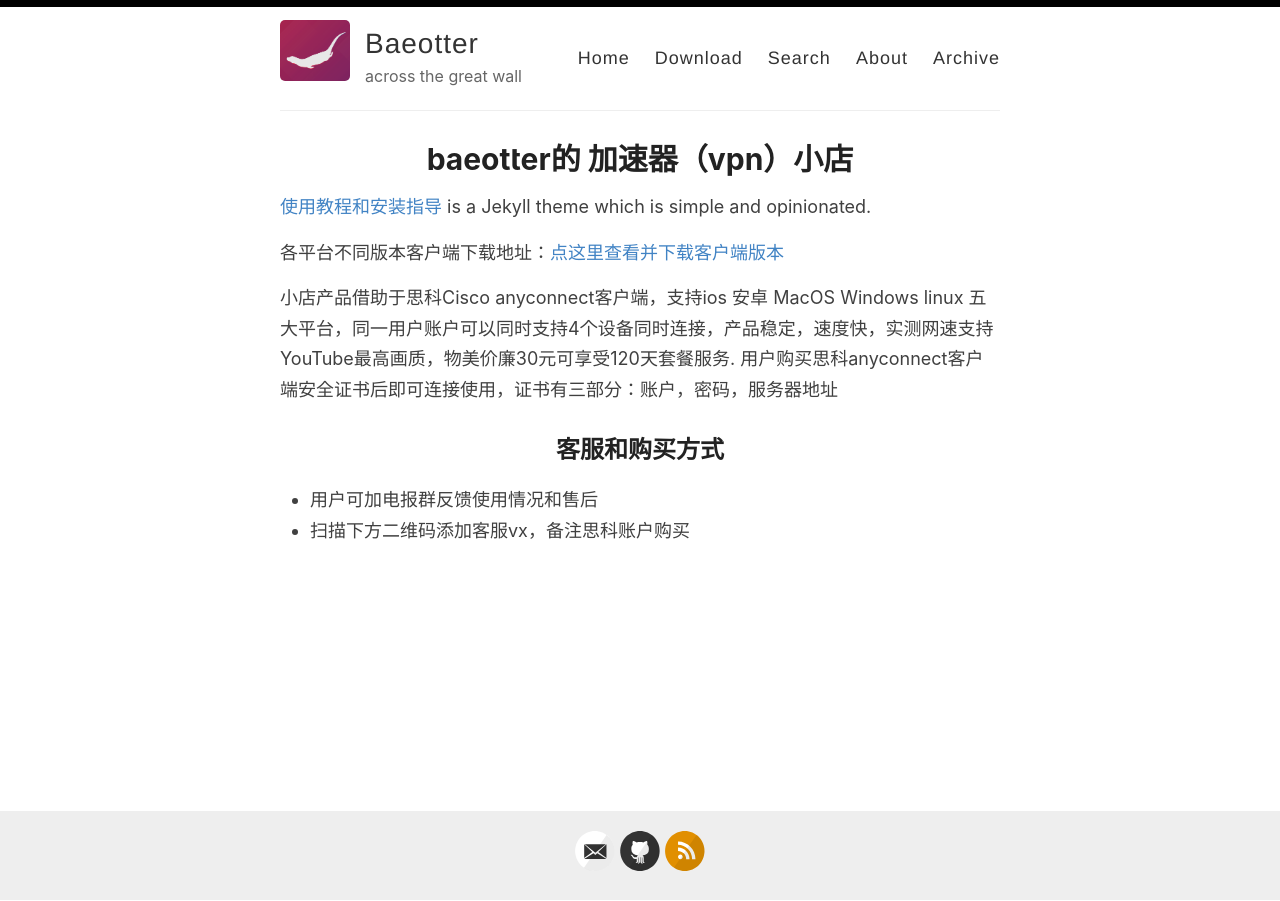
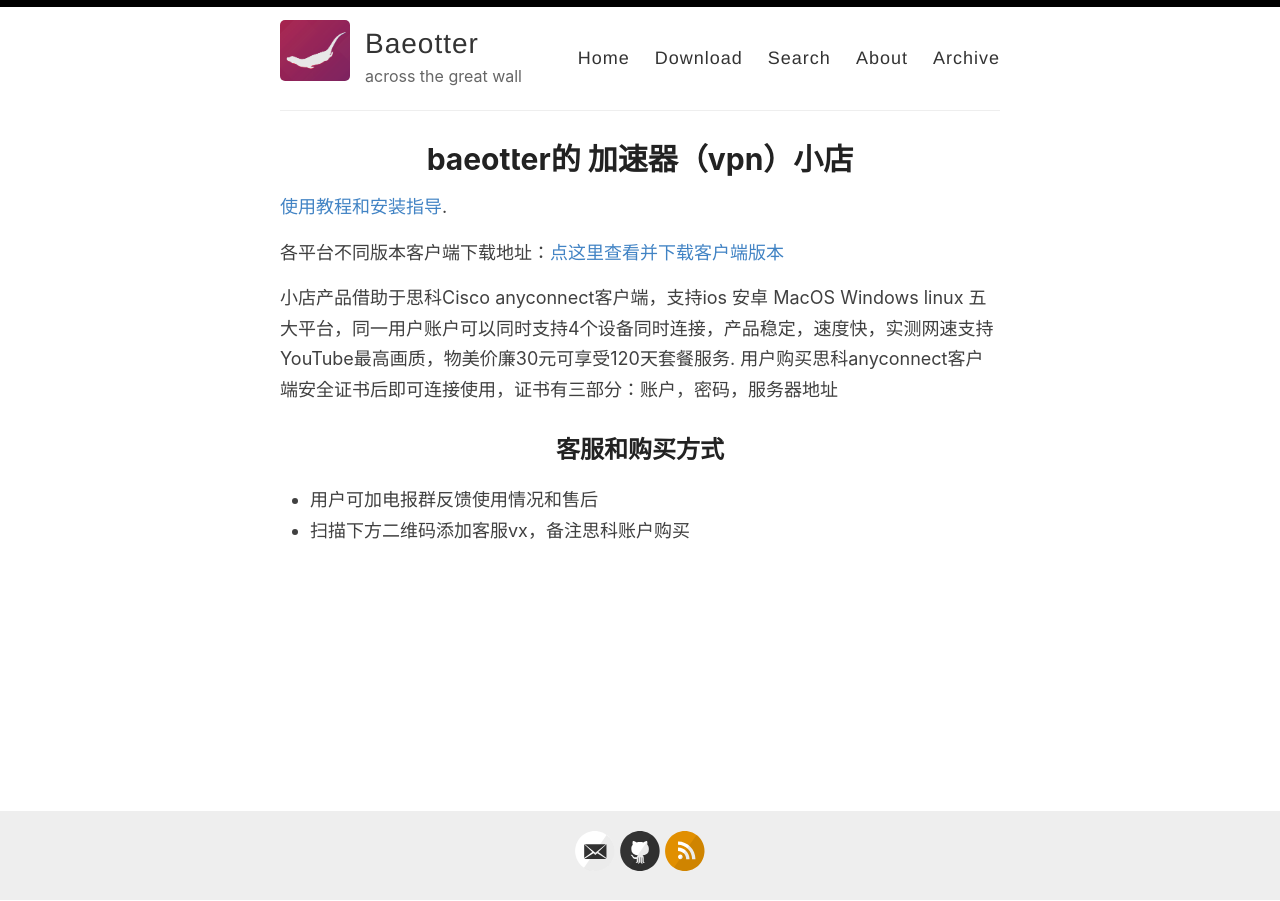
Before and after one commit to BaeAshuai/BaeAshuai.github.io, a Jekyll site: the page built from _pages/about.md, in a window 1280 px wide. Built offline with Jekyll 4.4.1, drawn with Linux system fonts in a browser that asks for light colours.

Commit message:
Update about.md

```diff
--- a/_pages/about.md
+++ b/_pages/about.md
@@ -4,7 +4,7 @@ title: baeotter的 加速器（vpn）小店
 permalink: /about/
 ---
 
-[使用教程和安装指导](https://github.com/amitmerchant1990/reverie) is a Jekyll theme which is simple and opinionated.
+[使用教程和安装指导](https://baeashuai.github.io/anyconnect-guide/).
 
 各平台不同版本客户端下载地址：[点这里查看并下载客户端版本](https://baeashuai.github.io/download/)
 
```
